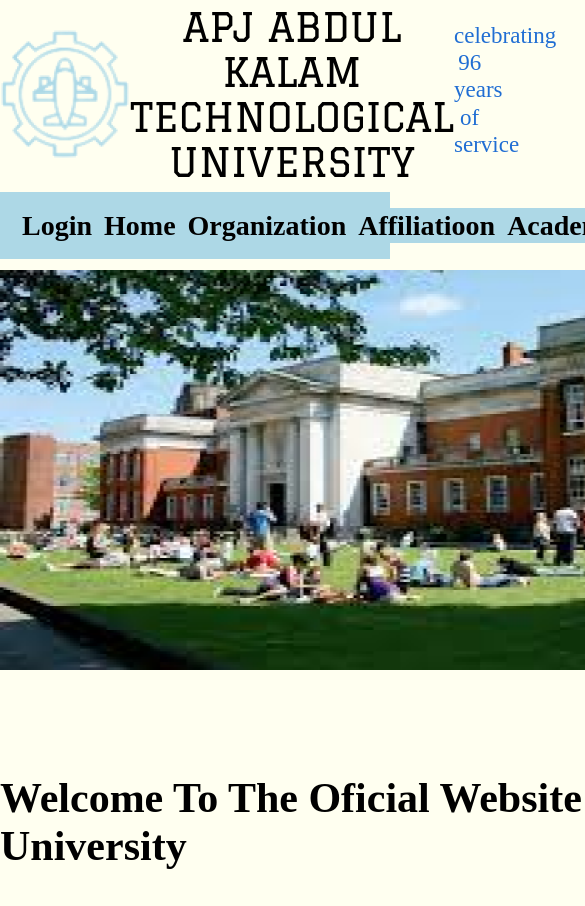
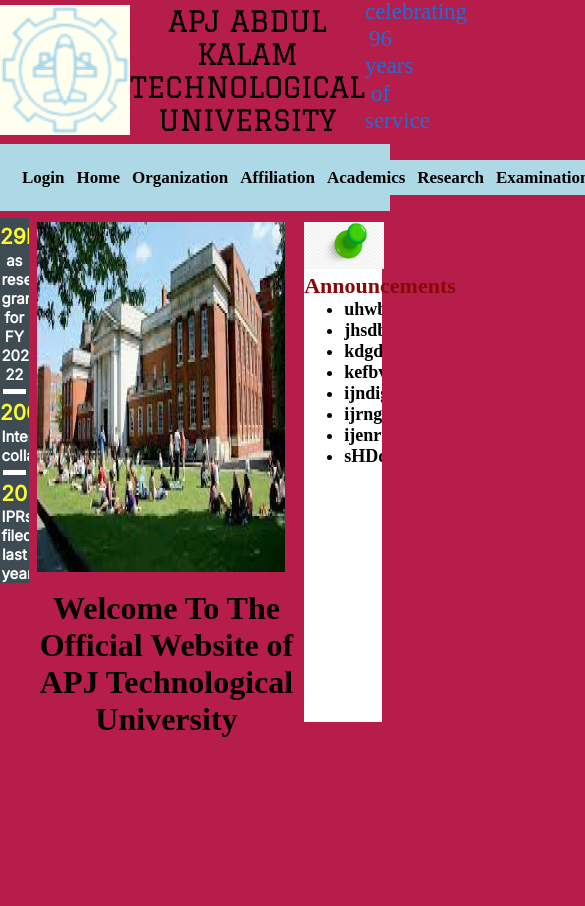
Before and after one commit to Allen-Saji/The-AcademicTrust, a React (Vite) app in the folder frontend/: page / in a window 390 px wide. Shown: the top 906 px of the page, 585 px wide, since content can reach past the window. After the commit the page ends 844 px from the top, so only its background shows below. Built offline with nearby package versions, Linux system fonts and the light colour scheme; a web font is replaced by a local one.

Commit message:
littlebitResponsive

```diff
--- a/frontend/src/Pages/Homepage/Body.jsx
+++ b/frontend/src/Pages/Homepage/Body.jsx
@@ -1,9 +1,9 @@
-import React from "react"
-import classes from './css/Body.module.css';
-import homepage from '../../assets/homepage.png';
-import announcement from '../../assets/announcement1.png'
-import pin from '../../assets/paperPin.jpg'
-const Body = () =>{
+import React from "react";
+import classes from "./css/Body.module.css";
+import homepage from "../../assets/homepage.png";
+import announcement from "../../assets/announcement1.png";
+import pin from "../../assets/paperPin.jpg";
+const Body = () => {
   return (
     <React.Fragment>
       <div className={classes.mainbody}>
@@ -28,9 +28,18 @@
           </div>
         </div>
         <div className={classes.bodyimage}>
-            <img width="1000px" height="400px" src={homepage} alt="homepage" />
+          <img
+            className={classes.image}
+            width="100%"
+            height="400px"
+            margin-left="5%"
+            src={homepage}
+            alt="homepage"
+          />
           <div className={classes.footername}>
-            <h2>Welcome To The Oficial Website of APJ Technological University</h2>
+            <h2 className={classes.welcomemessage}>
+              Welcome To The Official Website of APJ Technological University
+            </h2>
           </div>
         </div>
 
@@ -41,9 +50,7 @@
             <p>Announcements</p>
           </div>
           <div className={classes.announcementdetails}>
-
             <div className={classes.announcementdetails1}>
-
               <ul>
                 <li>uhwbuhebiuf</li>
                 <li>jhsdbvjchwvjhcvwjdhakdlsnwflKNWFWEKFNWEJFN</li>
@@ -55,7 +62,6 @@
                 <li>sHDqdvgQWLDV</li>
               </ul>
             </div>
-
           </div>
         </div>
       </div>
--- a/frontend/src/Pages/Homepage/DashBoard.jsx
+++ b/frontend/src/Pages/Homepage/DashBoard.jsx
@@ -9,7 +9,7 @@
             <ButtonDashBoard btnName={'Login'} routing={'login'} />
             <ButtonDashBoard btnName={'Home'}/>
             <ButtonDashBoard btnName={'Organization'}/>
-            <ButtonDashBoard btnName={'Affiliatioon'}/>
+            <ButtonDashBoard btnName={'Affiliation'}/>
             <ButtonDashBoard btnName={'Academics'}/>
             <ButtonDashBoard btnName={'Research'}/>
             <ButtonDashBoard btnName={'Examination'}/>
--- a/frontend/src/Pages/Homepage/Footer.jsx
+++ /dev/null
@@ -1,9 +0,0 @@
-import React from "react";
-const Footer = ()=>{
-    return(
-        <div>
-            <h2>Welcome To The Oficial Website of APJ Technological University</h2>
-        </div>
-    )
-};
-export default Footer;
--- a/frontend/src/Pages/Homepage/Header.jsx
+++ b/frontend/src/Pages/Homepage/Header.jsx
@@ -3,14 +3,13 @@
 import logo from '../../assets/logo/logo1.png'
 import DashBoard from "./DashBoard";
 import Body from "./Body";
-import Footer from "./Footer";
 
 const Header = props =>{
     return (
       <React.Fragment>
         <div className={classes.heading}>
           <img src={logo} alt="logo" />
-          <h1>
+          <h1 className={classes.mainheading}>
            APJ ABDUL KALAM TECHNOLOGICAL UNIVERSITY
           </h1>
           <p className={classes.headerP1}>celebrating 96 years of service</p>
--- a/frontend/src/Pages/Homepage/css/Body.module.css
+++ b/frontend/src/Pages/Homepage/css/Body.module.css
@@ -9,8 +9,10 @@
     background-color: #3e4b53;
     margin-top: 2%;
     text-align: center;
-    height:640px;
+    max-height: max-content;
+    height: 68vh;
     overflow-x: hidden;
+    width: 12%;
 }
 .leftsidebar > div{
     margin-top: 20%;
@@ -24,7 +26,7 @@
 }
 .leftinfonumber{
     color:#FAFA33;
-    font-size: 32px;
+    font-size: 1.8rem;
 }
 .leftinfotext{
     color: white;
@@ -41,6 +43,7 @@
 
 .bodyimage{
     margin-top: 3%;
+   height: fit-content;
 }
 
 .announcement{
@@ -69,5 +72,82 @@
 
     font-size: 28px;
     font-weight: 700;
-    margin-top: 10%;
+    margin-top: 5%;
 }
+.welcomemessage{
+    text-align: center;
+}
+
+@media (max-width: 1863px) {
+    body{
+        background-color: aquamarine;
+    }
+    .image{
+        width: 90%;
+        margin-left: 3%;
+    }
+    .leftsidebar{
+        width: 14%;
+    }
+    .welcomemessage{
+        font-size: 2.5rem;
+      }
+}
+@media (max-width: 1276px) {
+    body{
+        background-color: rgb(139, 29, 182);
+    }
+    .leftsidebar{
+        width: 16%;
+    }
+    .textannouncement{
+        font-size: 30px;
+    }
+    .welcomemessage{
+      font-size: 2rem;
+    }
+}
+@media (max-width: 1079px) {
+    body{
+        background-color: rgb(139, 29, 182);
+    }
+    .leftsidebar{
+        width: 18%;
+    }
+    .textannouncement{
+        font-size: 28px;
+    }
+}
+@media (max-width: 962px) {
+    body{
+        background-color: rgb(139, 29, 182);
+    }
+
+    .textannouncement{
+        font-size: 24px;
+    }
+    .leftinfonumber{
+        font-size: 25px;
+    }
+}
+@media (max-width: 811px) {
+    body{
+        background-color: rgb(182, 29, 75);
+    }
+    .leftinfonumber{
+        font-size: 21px;
+    }
+    .image{
+        height: 350px;
+
+    }
+    .leftsidebar{
+        width: 24%;
+    }
+    .leftinfotext{
+        font-size: 15px;
+    }
+    .textannouncement{
+        font-size: 22px;
+    }
+}
--- a/frontend/src/Pages/Homepage/css/Header.module.css
+++ b/frontend/src/Pages/Homepage/css/Header.module.css
@@ -26,3 +26,12 @@
     line-height:1.7rem;
     color: rgb(32, 110, 211);
 }
+@media (max-width: 811px) {
+    body{
+        background-color: rgb(182, 29, 75);
+    }
+    .mainheading{
+        font-size: 29px;
+    }
+
+}
--- a/frontend/src/UI/ButtonDashBoard.module.css
+++ b/frontend/src/UI/ButtonDashBoard.module.css
@@ -14,3 +14,35 @@
     background-color: #e7e7e7;
     color: rgb(26, 25, 25);
 }
+@media (max-width: 1049px) {
+    body{
+        background-color: rgb(182, 29, 75);
+    }
+    .button{
+        font-size: 26px;
+    }
+}
+@media (max-width: 983px) {
+    body{
+        background-color: rgb(182, 29, 75);
+    }
+    .button{
+        font-size: 24px;
+    }
+}
+@media (max-width: 973px) {
+    body{
+        background-color: rgb(182, 29, 75);
+    }
+    .button{
+        font-size: 21px;
+    }
+}
+@media (max-width: 811px) {
+    body{
+        background-color: rgb(182, 29, 75);
+    }
+    .button{
+        font-size: 17px;
+    }
+}
```
Also changed, not shown: frontend/src/Pages/Homepage/css/DashBoard.module.css (line endings or trailing spaces). Lines whose indentation alone changed are shown as unchanged.
